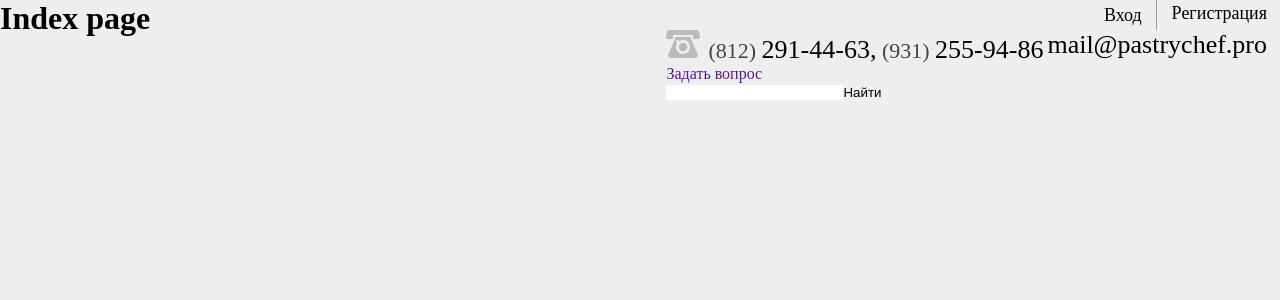
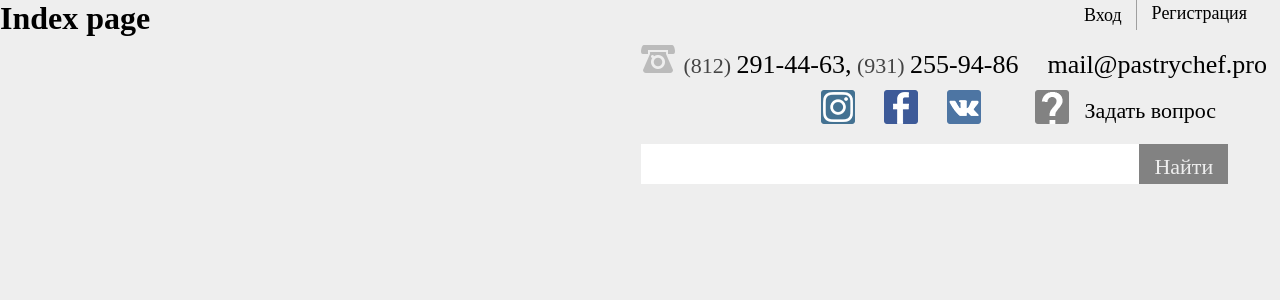
Before and after one commit to mugukamil/pastrychev, a web app: file index.html in a window 1280 px wide. Shown: the part 227-527 px from the top of the page. Run offline with its HTML, style and script files only (its server is not run), Linux system fonts and the light colour scheme.

Commit message:
complete header markup

```diff
--- a/css/app.css
+++ b/css/app.css
@@ -150,6 +150,8 @@ a:active {
 
 .site-header__login {
   text-align: right;
+  margin-bottom: 15px;
+  margin-right: 20px;
 }
 
 .site-header__login li {
@@ -180,9 +182,14 @@ a:active {
   color: #9f9f9f;
 }
 
+.site-header__contacts {
+  margin-bottom: 10px;
+}
+
 .site-header__phone {
   display: inline-block;
   vertical-align: top;
+  margin-right: 25px;
 }
 
 .site-header__phone .icon {
@@ -190,7 +197,7 @@ a:active {
   background-image: url("../img/sprite.png");
   width: 34px;
   height: 28px;
-  background-position: 0px -88px;
+  background-position: 0px -132px;
   margin-right: 8px;
 }
 
@@ -210,7 +217,7 @@ a:active {
 
 .site-header__email {
   display: inline-block;
-  vertical-align: top;
+  vertical-align: bottom;
 }
 
 .site-header__email a {
@@ -224,4 +231,161 @@ a:active {
   color: #9f9f9f;
 }
 
+.site-header__social {
+  display: inline-block;
+  vertical-align: top;
+  margin-right: 50px;
+  margin-left: 180px;
+}
+
+.site-header__social li {
+  display: inline-block;
+  vertical-align: top;
+}
+
+.site-header__social li + li {
+  margin-left: 25px;
+}
+
+.site-header__social li .icon {
+  content: '';
+  display: inline-block;
+  vertical-align: top;
+}
+
+.site-header__social li .icon.icon-inst {
+  background-image: url("../img/sprite.png");
+  width: 34px;
+  height: 34px;
+  background-position: 0px 0px;
+}
+
+.site-header__social li .icon.icon-inst:hover {
+  background-image: url("../img/sprite.png");
+  width: 34px;
+  height: 34px;
+  background-position: -88px -44px;
+}
+
+.site-header__social li .icon.icon-inst:active {
+  background-image: url("../img/sprite.png");
+  width: 34px;
+  height: 34px;
+  background-position: 0px -88px;
+}
+
+.site-header__social li .icon.icon-fb {
+  background-image: url("../img/sprite.png");
+  width: 34px;
+  height: 34px;
+  background-position: -88px 0px;
+}
+
+.site-header__social li .icon.icon-fb:hover {
+  background-image: url("../img/sprite.png");
+  width: 34px;
+  height: 34px;
+  background-position: 0px -44px;
+}
+
+.site-header__social li .icon.icon-fb:active {
+  background-image: url("../img/sprite.png");
+  width: 34px;
+  height: 34px;
+  background-position: -44px -44px;
+}
+
+.site-header__social li .icon.icon-vk {
+  background-image: url("../img/sprite.png");
+  width: 34px;
+  height: 34px;
+  background-position: -44px 0px;
+}
+
+.site-header__social li .icon.icon-vk:hover {
+  background-image: url("../img/sprite.png");
+  width: 34px;
+  height: 34px;
+  background-position: -88px -88px;
+}
+
+.site-header__social li .icon.icon-vk:active {
+  background-image: url("../img/sprite.png");
+  width: 34px;
+  height: 34px;
+  background-position: -44px -88px;
+}
+
+.site-header__question {
+  margin-bottom: 20px;
+  display: inline-block;
+  vertical-align: top;
+}
+
+.site-header__question a {
+  color: #000000;
+  font-family: "PF Din Text Cond Pro";
+  font-size: 22px;
+  font-weight: 400;
+}
+
+.site-header__question a:hover .icon {
+  background-image: url("../img/sprite.png");
+  width: 34px;
+  height: 34px;
+  background-position: -132px 0px;
+}
+
+.site-header__question a:active {
+  color: #9f9f9f;
+}
+
+.site-header__question a:active .icon {
+  background-image: url("../img/sprite.png");
+  width: 34px;
+  height: 34px;
+  background-position: -132px -44px;
+}
+
+.site-header__question a .icon {
+  content: '';
+  margin-right: 15px;
+  display: inline-block;
+  vertical-align: bottom;
+  background-image: url("../img/sprite.png");
+  width: 34px;
+  height: 34px;
+  background-position: -132px -88px;
+}
+
+.site-header__search input[type='search'] {
+  width: 498px;
+  height: 40px;
+  background-color: #ffffff;
+  padding-left: 10px;
+  padding-right: 10px;
+  font-family: "PF Din Text Cond Pro";
+  font-size: 16px;
+  font-weight: 400;
+}
+
+.site-header__search input[type='submit'] {
+  height: 40px;
+  background-color: #828282;
+  color: #eeeeee;
+  font-family: "PF Din Text Cond Pro";
+  font-size: 22px;
+  font-weight: 400;
+  padding: 10px 15px;
+  vertical-align: top;
+}
+
+.site-header__search input[type='submit']:hover {
+  background-color: #fc2db7;
+}
+
+.site-header__search input[type='submit']:active {
+  background-color: #9f9f9f;
+}
+
 /*# sourceMappingURL=app.css.map */
--- a/index.html
+++ b/index.html
@@ -39,7 +39,7 @@
               <li><a href=""><i class="icon icon-vk"></i></a></li>
             </ul>
           </div>
-          <div class="site-header__question"><i class="icon icon-question"></i><a href="">Задать вопрос</a></div>
+          <div class="site-header__question"><a href=""><i class="icon icon-question"></i>Задать вопрос</a></div>
           <div class="site-header__search">
             <form action=""><input type="search" name="search"><input type="submit" value="Найти"></form>
           </div>
```
Also changed, not shown: img/sprite.png, 1 other file.
